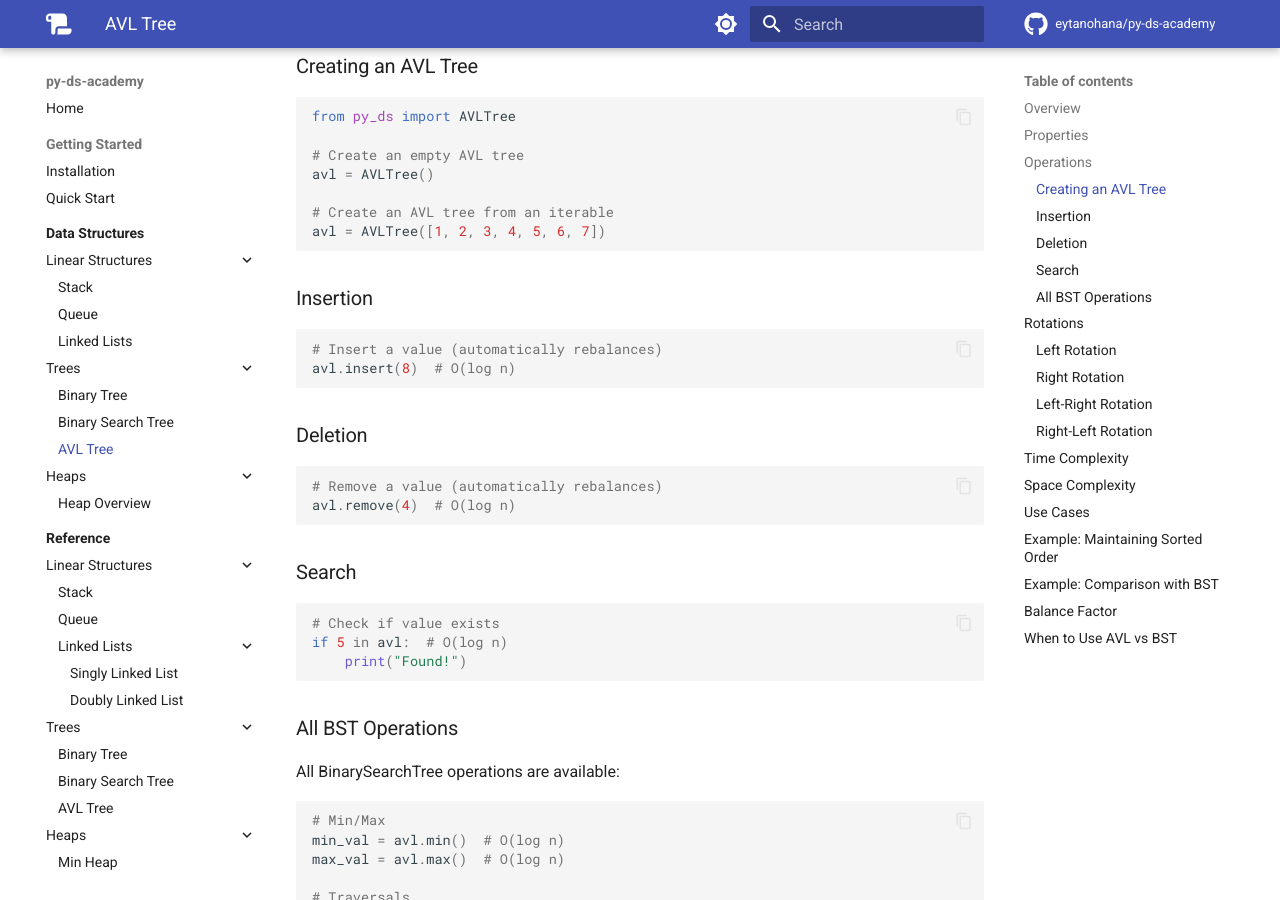
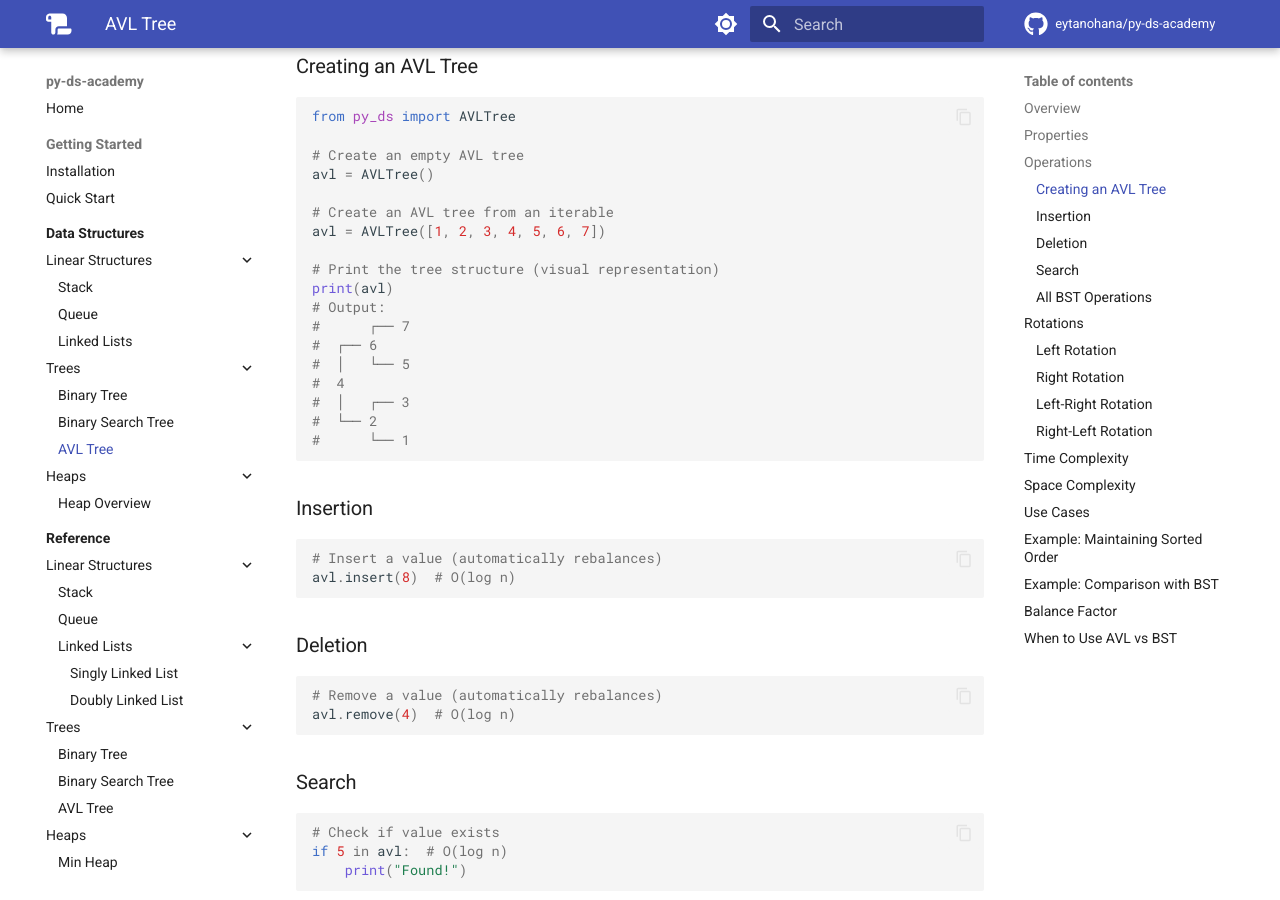
Before and after one commit to eytanohana/py-ds-academy, an MkDocs documentation site: the page built from docs/structures/avl-tree.md, in a window 1280 px wide and 900 px high, scrolled down 696 px. Built offline with MkDocs 1.6.1 and Material for MkDocs 9.7.7, drawn with Linux system fonts in a browser that asks for light colours; comment, search, counter and statistics services are not loaded; the version menu is left out; some of the changed text lies outside the part shown.

Commit message:
update avl page

````diff
--- a/docs/structures/avl-tree.md
+++ b/docs/structures/avl-tree.md
@@ -25,6 +25,17 @@ avl = AVLTree()
 
 # Create an AVL tree from an iterable
 avl = AVLTree([1, 2, 3, 4, 5, 6, 7])
+
+# Print the tree structure (visual representation)
+print(avl)
+# Output:
+#      ┌── 7
+#  ┌── 6
+#  │   └── 5
+#  4
+#  │   ┌── 3
+#  └── 2
+#      └── 1
 ```
 
 ### Insertion
@@ -158,8 +169,11 @@ avl.insert(1)  # Automatically rebalances
 avl.insert(9)  # Automatically rebalances
 avl.remove(5)  # Automatically rebalances
 
+# Print the tree structure to see the balanced tree
+print(avl)
+
 # Height is kept minimal
-print(avl.height())  # O(log n) height guaranteed
+print(avl.height)  # O(log n) height guaranteed
 
 # All operations remain O(log n)
 sorted_values = list(avl.inorder())  # Always sorted
@@ -175,11 +189,11 @@ values = list(range(1000))
 
 # BST becomes a linked list (O(n) operations)
 bst = BinarySearchTree(values)
-print(bst.height())  # ~1000 (unbalanced!)
+print(bst.height)  # ~1000 (unbalanced!)
 
 # AVL stays balanced (O(log n) operations)
 avl = AVLTree(values)
-print(avl.height())  # ~10 (balanced!)
+print(avl.height)  # ~10 (balanced!)
 ```
 
 ## Balance Factor
````
